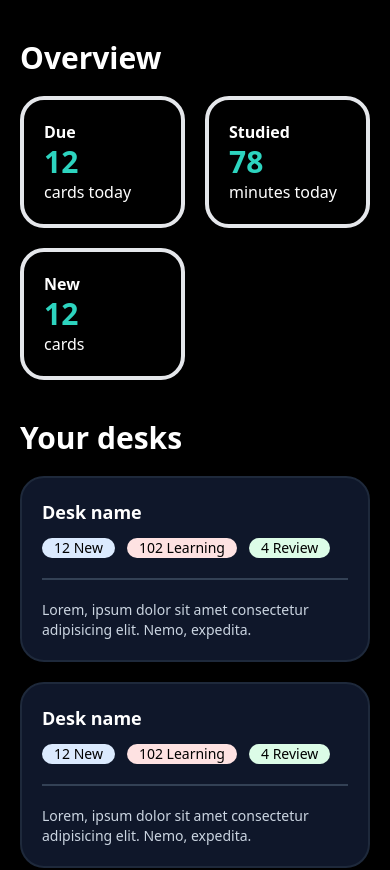
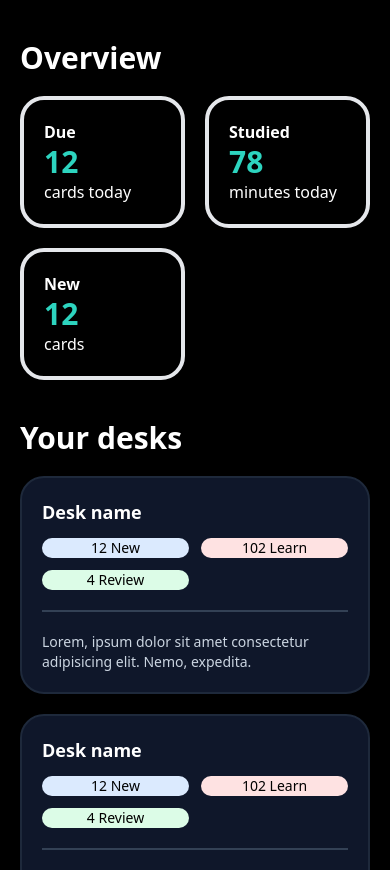
Before and after one commit to Lukynav/remember-cards, a React (Vite) app: page / in a window 390 px wide. Shown: the top 870 px of the page. Built offline with nearby package versions, Linux system fonts and the light colour scheme.

Commit message:
fix: tags in mobiles

```diff
--- a/src/components/Boards.tsx
+++ b/src/components/Boards.tsx
@@ -2,10 +2,10 @@ export function Board(){
     return(
         <div className="w-full p-5 bg-slate-900 rounded-3xl border-slate-800 border-2">
             <b className="text-white text-lg">Desk name</b>
-            <span className="w-full flex gap-3 mt-3 pb-5 border-b-2 border-slate-700">
-                <div className="px-3 rounded-3xl bg-blue-100 text-sm">12 New</div>
-                <div className="px-3 rounded-3xl bg-red-100 text-sm">102 Learning</div>
-                <div className="px-3 rounded-3xl bg-green-100 text-sm">4 Review</div>
+            <span className="w-full grid grid-cols-2 sm:flex gap-3 mt-3 pb-5 border-b-2 border-slate-700">
+                <div className="px-3 rounded-3xl bg-blue-100 text-sm text-center">12 New</div>
+                <div className="px-3 rounded-3xl bg-red-100 text-sm text-center">102 Learn</div>
+                <div className="px-3 rounded-3xl bg-green-100 text-sm text-center">4 Review</div>
             </span>
             <div className="mt-5">
                 <p className="text-sm text-slate-300">Lorem, ipsum dolor sit amet consectetur adipisicing elit. Nemo, expedita.</p>
```
